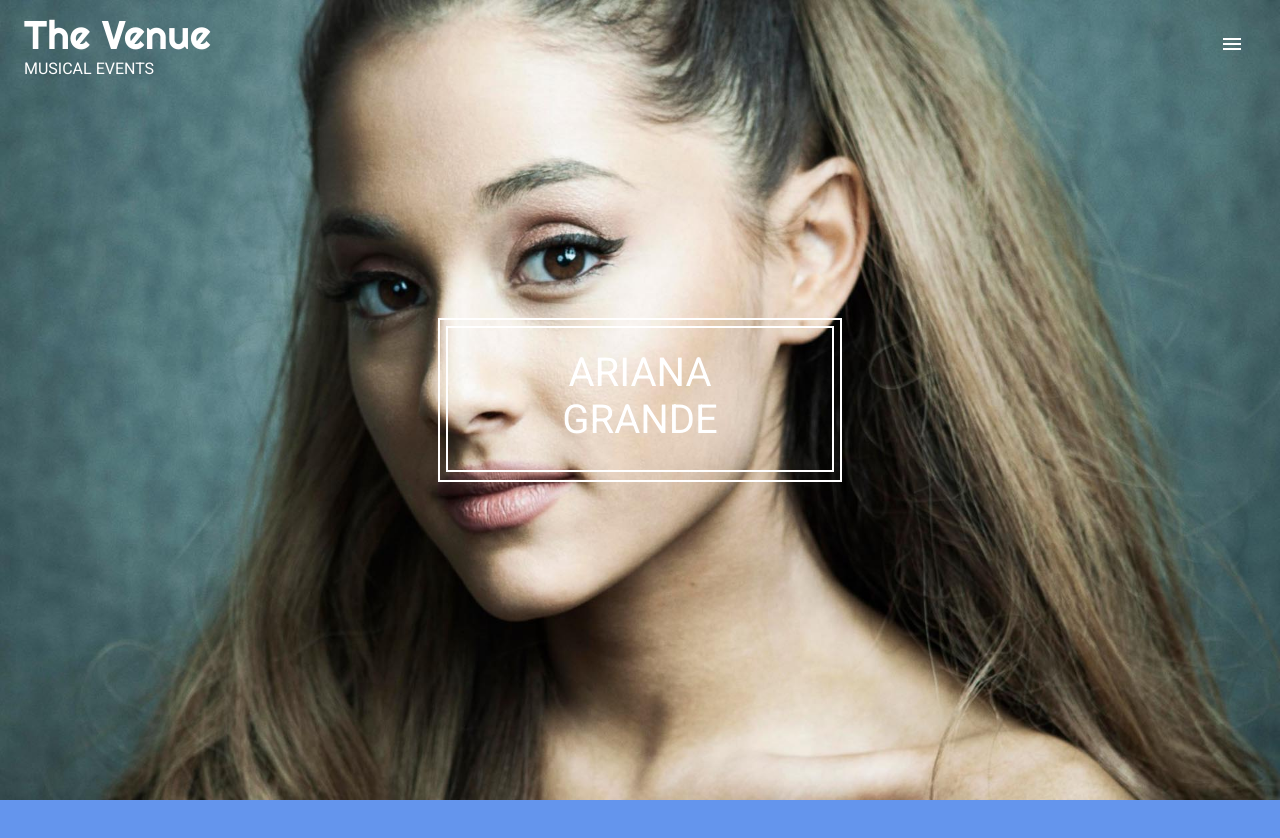
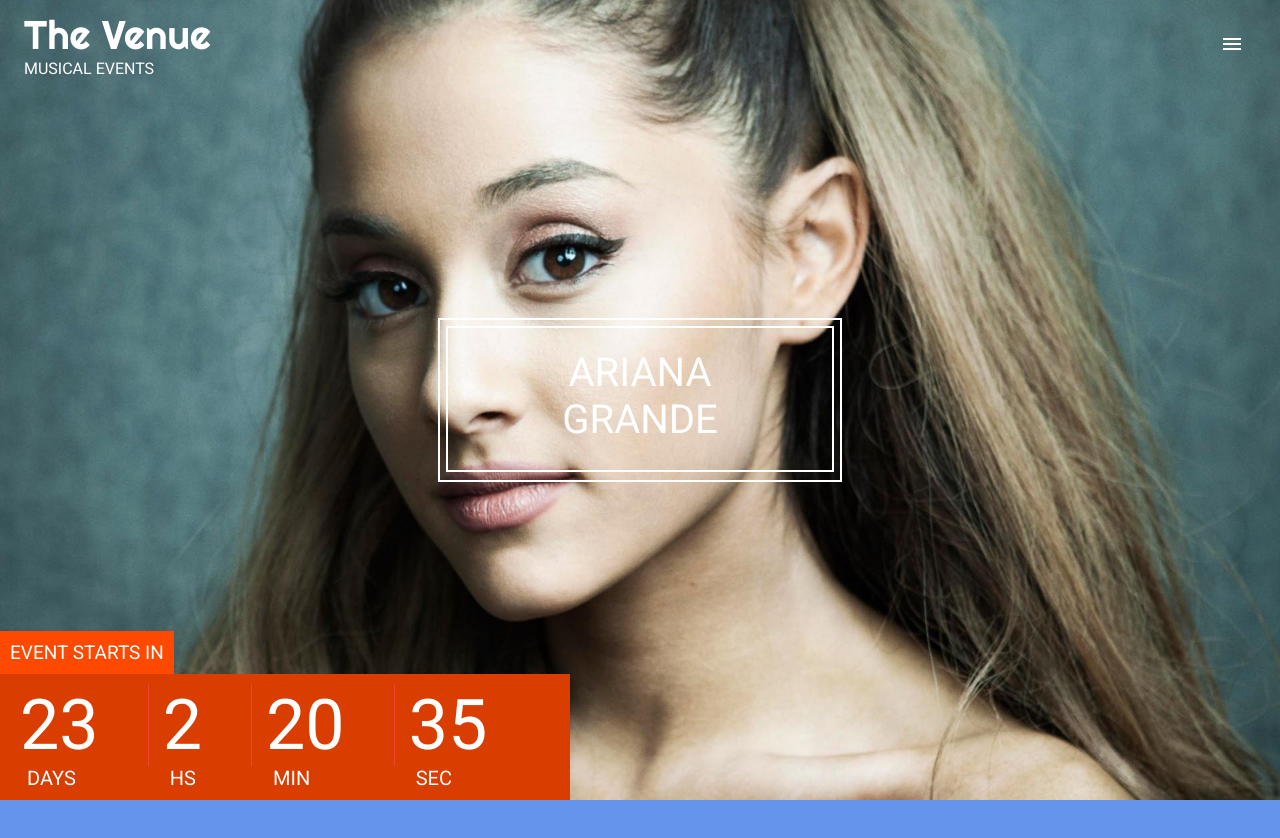
Before and after one commit to AlAyoub/the_venue, a React (Create React App) app: page / in a window 1280 px wide. Shown: the top 838 px of the page. Built offline with nearby package versions, Linux system fonts and the light colour scheme.

Commit message:
countdown almost done

```diff
--- /dev/null
+++ b/src/components/featured/TimeUntil.js
@@ -0,0 +1,52 @@
+import React, { Component } from 'react';
+
+class TimeUntil extends Component {
+
+    state = {
+
+    }
+
+    render() {
+        return (
+            <div className="countdown_wrapper">
+                <div className="countdown_top">
+                    Event starts in
+                </div>
+                <div className="countdown_bottom">
+                    <div className="countdown_item">
+                        <div className="countdown_time">
+                            23
+                        </div>
+                        <div className="countdown_tag">
+                            Days
+                        </div>
+                    </div>
+                    <div className="countdown_item">
+                        <div className="countdown_time">
+                            2
+                        </div>
+                        <div className="countdown_tag">
+                            Hs
+                        </div>
+                    </div><div className="countdown_item">
+                        <div className="countdown_time">
+                            20
+                        </div>
+                        <div className="countdown_tag">
+                            Min
+                        </div>
+                    </div><div className="countdown_item">
+                        <div className="countdown_time">
+                            35
+                        </div>
+                        <div className="countdown_tag">
+                            Sec
+                        </div>
+                    </div>
+                </div>
+            </div>
+        );
+    }
+}
+
+export default TimeUntil;
--- a/src/components/featured/index.js
+++ b/src/components/featured/index.js
@@ -1,5 +1,6 @@
 import React from 'react';
 import Carrousel from './Carrousel';
+import TimeUntil from './TimeUntil';
 
 const Featured = () => {
     return (
@@ -13,6 +14,8 @@ const Featured = () => {
                 </div>
             </div>
 
+            <TimeUntil/>
+
         </div>
     );
 };
```
